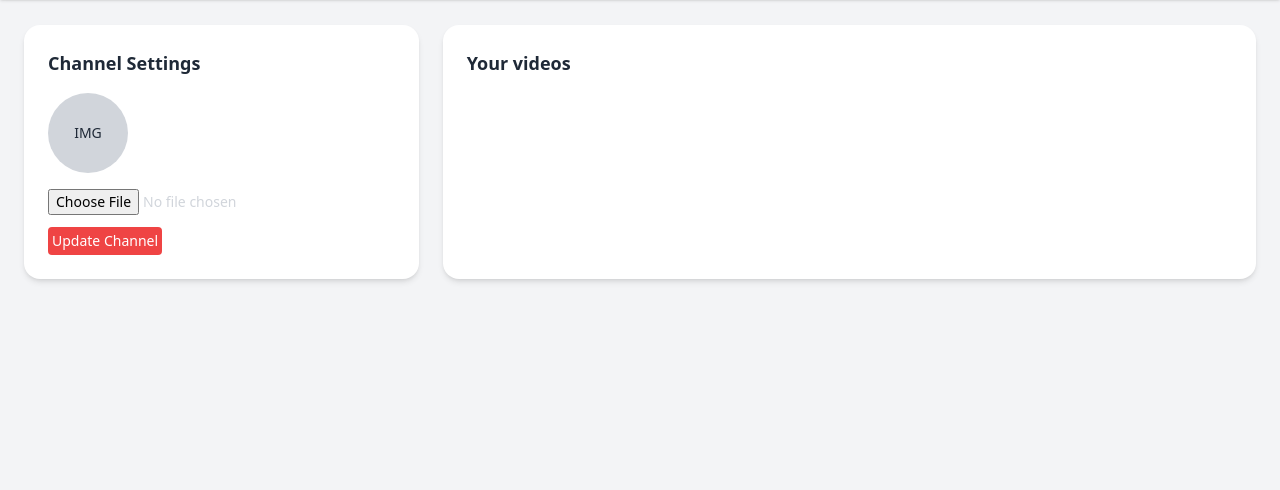
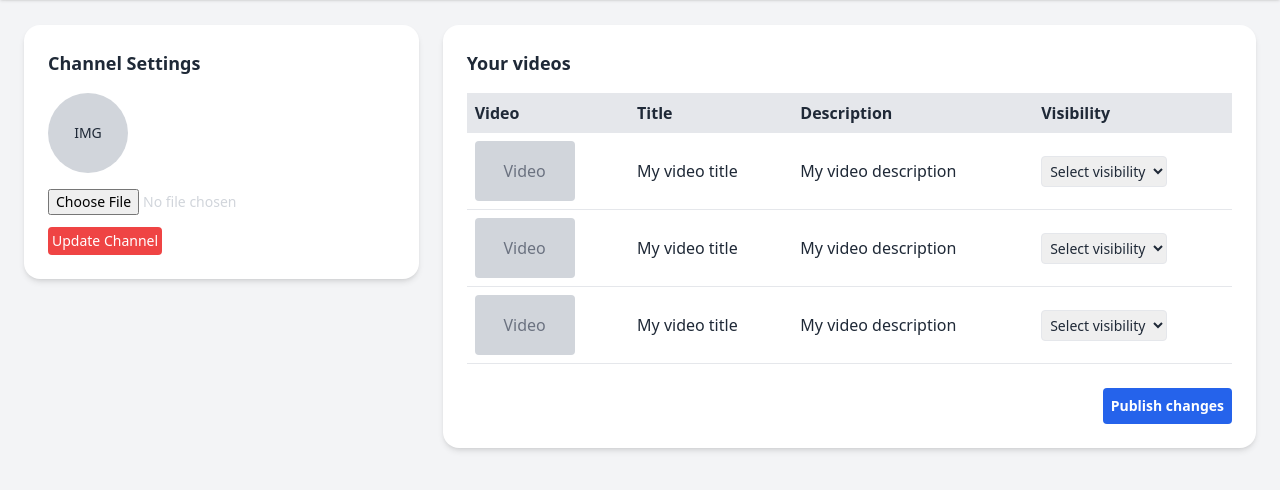
Before and after one commit to PSheulder1/public_youtube, a Django app: template youtube_app/templates/youtube-studio.html in a window 1280 px wide. Shown: the part 54-544 px from the top of the page. Run offline with Django 5.2, Linux system fonts and the light colour scheme; the template is opened without the code that fills it, so the values that code supplies are empty; some libraries are stand-ins or nearby versions.

Commit message:
Update youtube-studio.html

```diff
--- a/youtube_app/templates/youtube-studio.html
+++ b/youtube_app/templates/youtube-studio.html
@@ -33,6 +33,73 @@
         <div class="bg-white shadow-md rounded-2xl p-6 col-span-2">
             <h2 class="text-lg font-semibold mb-4">Your videos</h2>
 
+            <table class="w-full table-auto">
+                <thead>
+                    <tr class="bg-gray-200 text-left">
+                    <th class="p-2">Video</th>
+                    <th class="p-2">Title</th>
+                    <th class="p-2">Description</th>
+                    <th class="p-2">Visibility</th>
+                    </tr>
+                </thead>
+                <tbody>
+                    <tr class="border-b">
+                        <td class="p-2">
+                            <div class="h-[60px] w-[100px] bg-gray-300 rounded flex items-center justify-center text-gray-500">Video</div>
+                        </td>
+                        <td class="p-2 font-medium">My video title</td>
+                        <td class="p-2 font-medium">My video description</td>
+                        <td class="p-2">
+                            <select class="border p-1 rounded text-sm" name="" >
+                                <option value="">Select visibility</option>
+                                <option value="private">Private</option>
+                                <option value="public">Public</option>
+                            </select>
+                        </td>
+
+                    </tr>
+
+
+                      <tr class="border-b">
+                        <td class="p-2">
+                            <div class="h-[60px] w-[100px] bg-gray-300 rounded flex items-center justify-center text-gray-500">Video</div>
+                        </td>
+                        <td class="p-2 font-medium">My video title</td>
+                        <td class="p-2 font-medium">My video description</td>
+                        <td class="p-2">
+                            <select class="border p-1 rounded text-sm" name="" >
+                                <option value="">Select visibility</option>
+                                <option value="private">Private</option>
+                                <option value="public">Public</option>
+                            </select>
+                        </td>
+
+                    </tr>
+
+                      <tr class="border-b">
+                        <td class="p-2">
+                            <div class="h-[60px] w-[100px] bg-gray-300 rounded flex items-center justify-center text-gray-500">Video</div>
+                        </td>
+                        <td class="p-2 font-medium">My video title</td>
+                        <td class="p-2 font-medium">My video description</td>
+                        <td class="p-2">
+                            <select class="border p-1 rounded text-sm" name="" >
+                                <option value="">Select visibility</option>
+                                <option value="private">Private</option>
+                                <option value="public">Public</option>
+                            </select>
+                        </td>
+
+                    </tr>
+                </tbody>
+
+            </table>
+
+            <div class="mt-6 text-right">
+                <button class="bg-blue-600 text-white p-2 text-sm rounded font-semibold">Publish changes</button>
+
+            </div>
+
         </div>
 
 
```
